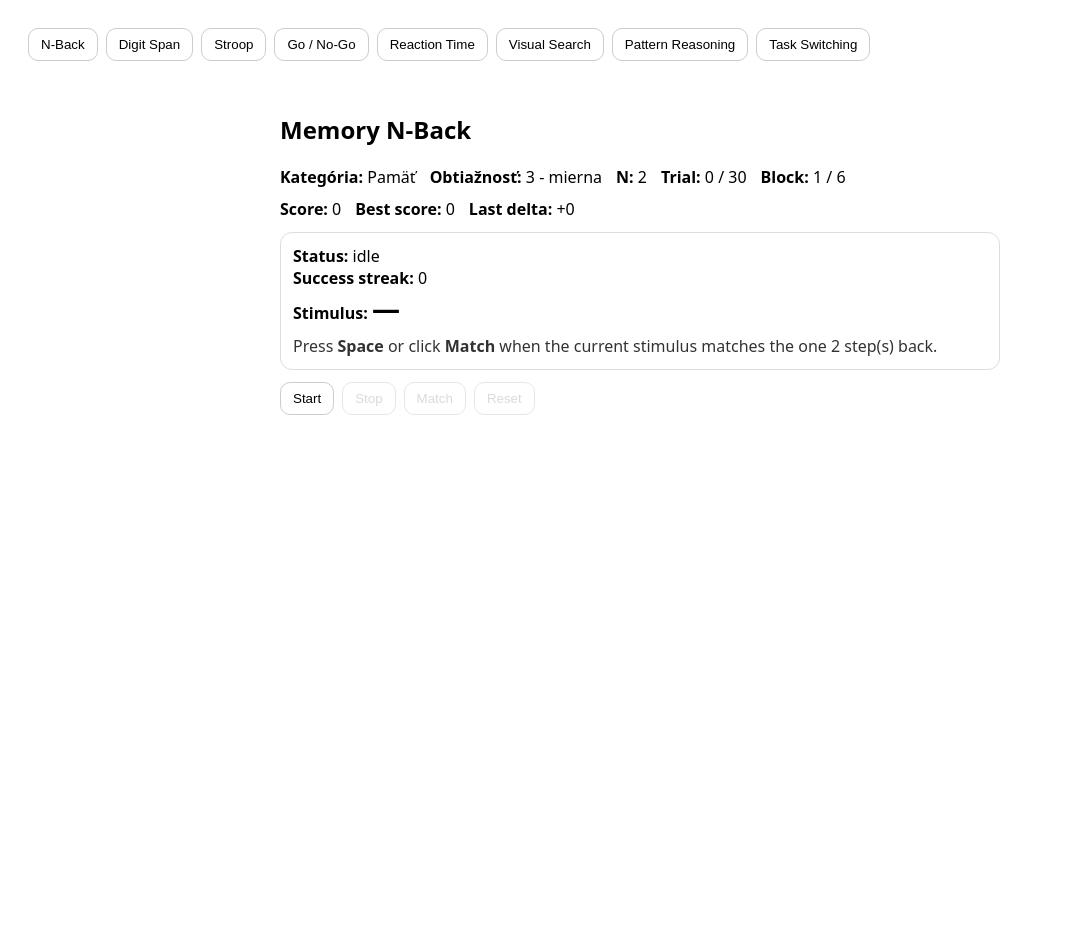
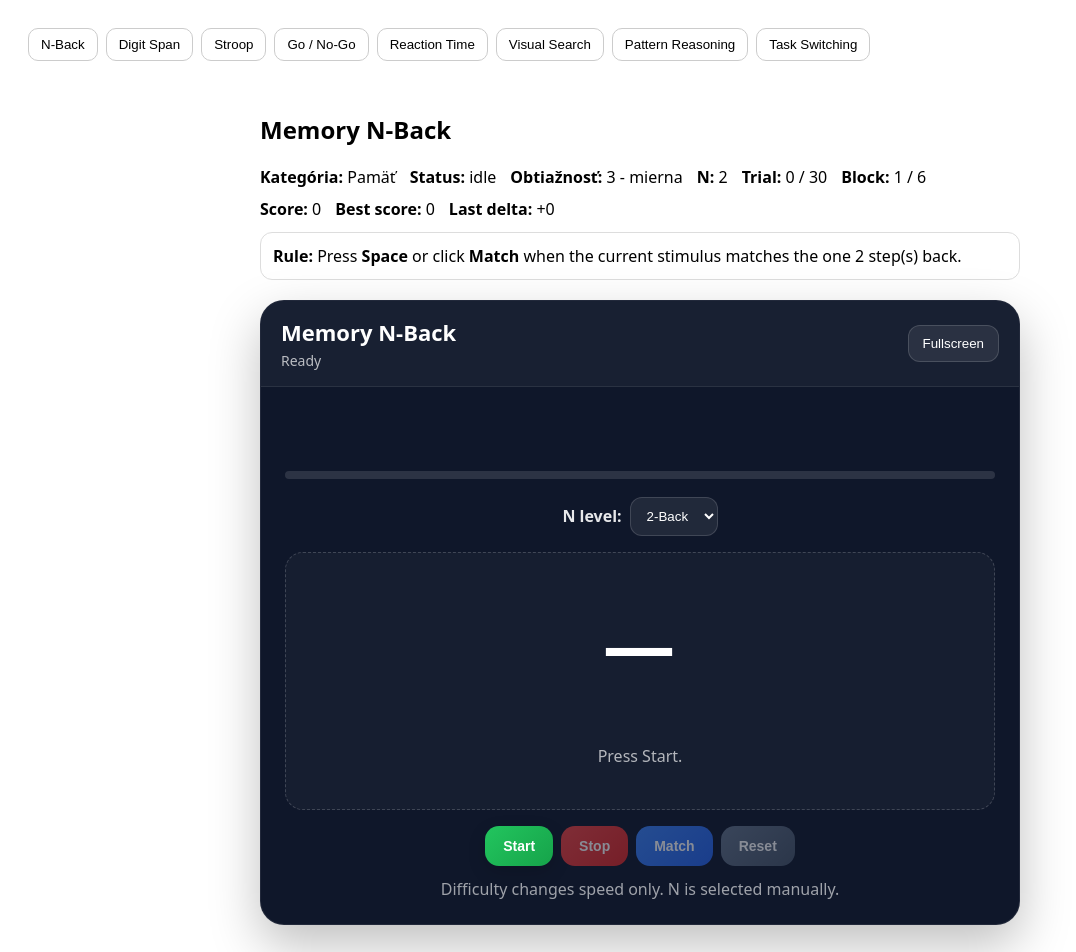
Before and after one commit to geniuusxgod/Interaktivne-aplikacie-na-rozvoj-kognitivnych-zrucnosti, a Vue app: page / in a window 1280 px wide. Shown: the top 952 px of the page, without its empty margins (0-1076 px from the left). Before the commit the page ends 800 px from the top, so only its background shows below. Built offline with nearby package versions, Linux system fonts and the light colour scheme.

Commit message:
rework and add fullscreen mode, gamification and UI to n back

```diff
--- a/src/components/MemoryNBack.vue
+++ b/src/components/MemoryNBack.vue
@@ -1,11 +1,12 @@
 <template>
-  <div class="module" :class="flashKind">
+  <div class="module">
     <h2>Memory N-Back</h2>
 
     <div class="topbar">
       <div><b>Kategória:</b> Pamäť</div>
+      <div><b>Status:</b> {{ phase }}</div>
       <div><b>Obtiažnosť:</b> {{ difficultyLabel }}</div>
-      <div><b>N:</b> {{ levelConfig.n }}</div>
+      <div><b>N:</b> {{ selectedN }}</div>
       <div><b>Trial:</b> {{ trialIndex }} / {{ totalTrials }}</div>
       <div><b>Block:</b> {{ currentBlockIndex }} / {{ totalBlocks }}</div>
     </div>
@@ -17,29 +18,99 @@
     </div>
 
     <div class="panel">
-      <div><b>Status:</b> {{ phase }}</div>
+      <div><b>Rule:</b> Press <b>Space</b> or click <b>Match</b> when the current stimulus matches the one {{ selectedN }} step(s) back.</div>
+
+      <template v-if="showDebug">
         <div><b>Success streak:</b> {{ successStreak }}</div>
-      <div><b>Stimulus:</b> <span class="stimulus">{{ currentStimulus ?? "—" }}</span></div>
-
-      <div class="hint">
-        Press <b>Space</b> or click <b>Match</b> when the current stimulus matches the one {{ levelConfig.n }} step(s) back.
+        <div><b>Stimulus duration:</b> {{ levelConfig.stimulusDurationMs }} ms</div>
+        <div><b>ISI:</b> {{ levelConfig.isiMs }} ms</div>
+      </template>
     </div>
 
-      <div v-if="feedback" class="feedback" :class="feedback.kind">
-        {{ feedback.text }}
+    <div class="game-shell" ref="gameShellRef">
+      <div class="game-shell-header">
+        <div class="game-shell-title-wrap">
+          <div class="game-shell-title">Memory N-Back</div>
+          <div class="game-shell-subtitle">
+            {{
+              currentStimulus !== null
+                ? `Match if equal to ${selectedN}-back`
+                : phase === "running"
+                  ? "Wait for the next stimulus"
+                  : "Ready"
+            }}
           </div>
         </div>
 
-    <div class="controls">
-      <button :disabled="phase === 'running'" @click="start">Start</button>
-      <button :disabled="phase !== 'running'" @click="stop">Stop</button>
-      <button :disabled="phase !== 'running'" @click="registerResponse">Match</button>
-      <button :disabled="phase !== 'finished'" @click="reset">Reset</button>
+        <button class="fullscreen-btn" @click="toggleFullscreen">
+          {{ isFullscreen ? "Exit fullscreen" : "Fullscreen" }}
+        </button>
       </div>
 
-    <div v-if="showDebug" class="debug">
+      <div class="game-shell-body">
+        <div class="shell-top-status">
+          <div v-if="combo >= 2" class="combo-badge">
+            🔥 Combo x{{ combo }} • {{ comboMultiplier.toFixed(1) }}x
+          </div>
+        </div>
+
+        <transition name="score-pop">
+          <div
+            v-if="floatingScore"
+            class="floating-score"
+            :class="{ negative: floatingScore.value < 0 }"
+          >
+            {{ floatingScore.value >= 0 ? `+${floatingScore.value}` : floatingScore.value }}
+          </div>
+        </transition>
+
+        <div class="progress">
+          <div
+            class="progress-fill"
+            :style="{ width: `${Math.min(100, (trialIndex / totalTrials) * 100)}%` }"
+          ></div>
+        </div>
+
+        <div class="mode-row">
+          <label class="select select-dark">
+            N level:
+            <select v-model.number="selectedN" :disabled="phase === 'running'">
+              <option v-for="n in nOptions" :key="n" :value="n">{{ n }}-Back</option>
+            </select>
+          </label>
+        </div>
+
+        <div class="stimulusBox">
+          <div class="stimulus">
+            {{ currentStimulus ?? "—" }}
+          </div>
+
+          <div class="subhint subhint-dark">
+            {{
+              phase === "running"
+                ? `Press Match if current letter equals the one ${selectedN} step(s) back.`
+                : "Press Start."
+            }}
+          </div>
+        </div>
+
+        <div class="controls controls-centered">
+          <button class="btn btn-start" :disabled="phase === 'running'" @click="start">Start</button>
+          <button class="btn btn-stop" :disabled="phase !== 'running'" @click="stop">Stop</button>
+          <button class="btn btn-match" :disabled="phase !== 'running'" @click="registerResponse">Match</button>
+          <button class="btn btn-reset" :disabled="phase !== 'finished'" @click="reset">Reset</button>
+        </div>
+
+        <div v-if="showDebug" class="debug debug-dark">
           <div><b>Stimulus duration:</b> {{ levelConfig.stimulusDurationMs }} ms</div>
           <div><b>ISI:</b> {{ levelConfig.isiMs }} ms</div>
+          <div><b>N:</b> {{ selectedN }}</div>
+        </div>
+
+        <div class="hint hint-centered">
+          Difficulty changes speed only. N is selected manually.
+        </div>
+      </div>
     </div>
 
     <div v-if="phase === 'finished'" class="results">
@@ -71,7 +142,6 @@ import { useGameSession } from "../composables/useGameSession";
 import { useTimeout } from "../composables/useTimeout";
 import { useAdaptiveDifficulty } from "../composables/useAdaptiveDifficulty";
 import { useGameScoring } from "../composables/useGameScoring";
-import { useInstantFeedback } from "../composables/useInstantFeedback";
 
 const MODULE_ID = "memory_nback";
 const CATEGORY = "pamat";
@@ -116,24 +186,23 @@ const { score, bestScore, lastDelta, awardScore, resetScore } = useGameScoring(M
   slowThresholdMs: 1300
 });
 
-const { feedback, flashKind, showFeedback, clearFeedback } = useInstantFeedback({
-  durationMs: 700
-});
-
 const totalTrials = ref(30);
 const blockSize = ref(5);
 
+const nOptions = [1, 2, 3, 4];
+const selectedN = ref(2);
+
 const difficultySettings = [
-  { n: 1, stimulusDurationMs: 980, isiMs: 560 },
-  { n: 2, stimulusDurationMs: 900, isiMs: 520 },
-  { n: 2, stimulusDurationMs: 820, isiMs: 480 },
-  { n: 2, stimulusDurationMs: 740, isiMs: 440 },
-  { n: 3, stimulusDurationMs: 680, isiMs: 410 },
-  { n: 3, stimulusDurationMs: 620, isiMs: 380 },
-  { n: 3, stimulusDurationMs: 570, isiMs: 350 },
-  { n: 4, stimulusDurationMs: 530, isiMs: 320 },
-  { n: 4, stimulusDurationMs: 490, isiMs: 300 },
-  { n: 4, stimulusDurationMs: 450, isiMs: 280 }
+  { stimulusDurationMs: 980, isiMs: 560 },
+  { stimulusDurationMs: 900, isiMs: 520 },
+  { stimulusDurationMs: 820, isiMs: 480 },
+  { stimulusDurationMs: 740, isiMs: 440 },
+  { stimulusDurationMs: 680, isiMs: 410 },
+  { stimulusDurationMs: 620, isiMs: 380 },
+  { stimulusDurationMs: 570, isiMs: 350 },
+  { stimulusDurationMs: 530, isiMs: 320 },
+  { stimulusDurationMs: 490, isiMs: 300 },
+  { stimulusDurationMs: 450, isiMs: 280 }
 ];
 
 const levelConfig = computed(() => {
@@ -153,6 +222,13 @@ const currentTrialResponseAtMs = ref(null);
 const currentBlockIndex = ref(1);
 const totalBlocks = computed(() => Math.ceil(totalTrials.value / blockSize.value));
 
+const combo = ref(0);
+const comboMultiplier = computed(() => 1 + combo.value * 0.1);
+const floatingScore = ref(null);
+
+const gameShellRef = ref(null);
+const isFullscreen = ref(false);
+
 function nowMs() {
   return performance.now();
 }
@@ -164,7 +240,7 @@ function randomStimulus() {
 
 function buildStimulusForTrial(trialNumber1Based) {
   const index = trialNumber1Based - 1;
-  const n = levelConfig.value.n;
+  const n = selectedN.value;
 
   if (index >= n && Math.random() < 0.35) {
     return sequence.value[index - n];
@@ -179,11 +255,34 @@ function buildStimulusForTrial(trialNumber1Based) {
   return candidate;
 }
 
-function computeIsTarget(stimulus, trialNumber1Based, n) {
+function computeIsTarget(stimulus, trialNumber1Based) {
   const idx = trialNumber1Based - 1;
-  const backIdx = idx - n;
+  const backIdx = idx - selectedN.value;
   if (backIdx < 0) return false;
   return sequence.value[backIdx] === stimulus;
+}
+
+function updateCombo(correct) {
+  combo.value = correct ? combo.value + 1 : 0;
+}
+
+function showFloatingScore(value) {
+  floatingScore.value = { value };
+  setManagedTimeout(() => {
+    floatingScore.value = null;
+  }, 650);
+}
+
+async function toggleFullscreen() {
+  if (!document.fullscreenElement) {
+    await gameShellRef.value?.requestFullscreen();
+  } else {
+    await document.exitFullscreen();
+  }
+}
+
+function handleFullscreenChange() {
+  isFullscreen.value = Boolean(document.fullscreenElement);
 }
 
 function reset() {
@@ -191,7 +290,6 @@ function reset() {
   resetSession();
   resetDifficulty();
   resetScore();
-  clearFeedback();
 
   currentStimulus.value = null;
   sequence.value = [];
@@ -199,11 +297,15 @@ function reset() {
   currentTrialResponded.value = false;
   currentTrialResponseAtMs.value = null;
   currentBlockIndex.value = 1;
+
+  combo.value = 0;
+  floatingScore.value = null;
 }
 
 function stop() {
   clearAllTimeouts();
   currentStimulus.value = null;
+  floatingScore.value = null;
   stopSession();
 }
 
@@ -219,7 +321,7 @@ function finalizeTrial(trialNumber1Based) {
 
   if (stimulus === null || shownAt === null) return;
 
-  const isTarget = computeIsTarget(stimulus, trialNumber1Based, levelConfig.value.n);
+  const isTarget = computeIsTarget(stimulus, trialNumber1Based);
   const userPressed = currentTrialResponded.value;
   const correct = (isTarget && userPressed) || (!isTarget && !userPressed);
 
@@ -234,7 +336,7 @@ function finalizeTrial(trialNumber1Based) {
   addResponse({
     trial: trialNumber1Based,
     stimulus,
-    n: levelConfig.value.n,
+    n: selectedN.value,
     difficulty: difficulty.value,
     isTarget,
     userPressed,
@@ -253,11 +355,8 @@ function finalizeTrial(trialNumber1Based) {
     penalty: falseAlarm ? 0.4 : miss ? 0.28 : 0
   });
 
-  showFeedback({
-    correct,
-    correctText: "Správne",
-    incorrectText: falseAlarm ? "Nesprávne - false alarm" : miss ? "Nesprávne - miss" : "Nesprávne"
-  });
+  updateCombo(correct);
+  showFloatingScore(lastDelta.value);
 }
 
 function evaluateCurrentBlock() {
@@ -344,10 +443,12 @@ function onKeydown(e) {
 
 onMounted(() => {
   window.addEventListener("keydown", onKeydown);
+  document.addEventListener("fullscreenchange", handleFullscreenChange);
 });
 
 onBeforeUnmount(() => {
   window.removeEventListener("keydown", onKeydown);
+  document.removeEventListener("fullscreenchange", handleFullscreenChange);
   clearAllTimeouts();
 });
 
@@ -397,11 +498,14 @@ const payload = computed(() =>
     settings: {
       totalTrials: totalTrials.value,
       blockSize: blockSize.value,
-      n: levelConfig.value.n,
+      n: selectedN.value,
       stimulusDurationMs: levelConfig.value.stimulusDurationMs,
       isiMs: levelConfig.value.isiMs,
       adaptive: true,
-      localScore: true
+      localScore: true,
+      fullscreen: true,
+      combo: true,
+      scorePopup: true
     }
   })
 );
@@ -409,19 +513,10 @@ const payload = computed(() =>
 
 <style scoped>
 .module {
-  max-width: 720px;
+  max-width: 760px;
   margin: 0 auto;
   padding: 16px;
   font-family: system-ui, -apple-system, Segoe UI, Roboto, Arial;
-  transition: background-color 0.25s ease;
-}
-
-.flash-ok {
-  background: rgba(34, 197, 94, 0.08);
-}
-
-.flash-bad {
-  background: rgba(239, 68, 68, 0.08);
 }
 
 .topbar,
@@ -437,18 +532,185 @@ const payload = computed(() =>
   border-radius: 12px;
   padding: 12px;
   margin: 12px 0;
+  background: white;
+}
+
+.game-shell {
+  position: relative;
+  background: #0f172a;
+  color: white;
+  border-radius: 24px;
+  overflow: hidden;
+  border: 1px solid rgba(255, 255, 255, 0.08);
+  box-shadow: 0 20px 50px rgba(0, 0, 0, 0.25);
+  max-width: 980px;
+  margin: 20px auto;
+}
+
+.game-shell-header {
+  display: flex;
+  justify-content: space-between;
+  align-items: center;
+  padding: 16px 20px;
+  background: rgba(255, 255, 255, 0.04);
+  border-bottom: 1px solid rgba(255, 255, 255, 0.08);
+}
+
+.game-shell-title-wrap {
+  display: flex;
+  flex-direction: column;
+  gap: 4px;
+}
+
+.game-shell-title {
+  font-size: 22px;
+  font-weight: 700;
+}
+
+.game-shell-subtitle {
+  font-size: 14px;
+  color: rgba(255, 255, 255, 0.7);
+}
+
+.fullscreen-btn {
+  padding: 10px 14px;
+  border-radius: 12px;
+  border: 1px solid rgba(255, 255, 255, 0.15);
+  background: rgba(255, 255, 255, 0.08);
+  color: white;
+  cursor: pointer;
+}
+
+.fullscreen-btn:hover {
+  background: rgba(255, 255, 255, 0.14);
+}
+
+.game-shell-body {
+  padding: 24px;
+}
+
+.shell-top-status {
+  display: flex;
+  flex-direction: column;
+  align-items: center;
+  gap: 12px;
+  min-height: 52px;
+  margin-bottom: 8px;
+}
+
+.combo-badge {
+  padding: 8px 14px;
+  border-radius: 999px;
+  background: rgba(245, 158, 11, 0.14);
+  color: #fcd34d;
+  border: 1px solid rgba(245, 158, 11, 0.3);
+  font-weight: 700;
+  font-size: 14px;
+  letter-spacing: 0.2px;
+}
+
+.floating-score {
+  position: absolute;
+  top: 98px;
+  right: 28px;
+  z-index: 5;
+  padding: 10px 14px;
+  border-radius: 14px;
+  background: rgba(34, 197, 94, 0.18);
+  color: #bbf7d0;
+  border: 1px solid rgba(34, 197, 94, 0.35);
+  font-weight: 800;
+  font-size: 18px;
+  box-shadow: 0 8px 24px rgba(0, 0, 0, 0.22);
+}
+
+.floating-score.negative {
+  background: rgba(239, 68, 68, 0.18);
+  color: #fecaca;
+  border: 1px solid rgba(239, 68, 68, 0.35);
+}
+
+.score-pop-enter-active,
+.score-pop-leave-active {
+  transition: all 0.35s ease;
+}
+
+.score-pop-enter-from,
+.score-pop-leave-to {
+  opacity: 0;
+  transform: translateY(10px) scale(0.96);
+}
+
+.progress {
+  height: 8px;
+  background: rgba(255, 255, 255, 0.12);
+  border-radius: 10px;
+  overflow: hidden;
+  margin-bottom: 18px;
+}
+
+.progress-fill {
+  height: 100%;
+  background: linear-gradient(90deg, #f59e0b, #fb923c);
+  transition: width 0.3s ease;
+}
+
+.mode-row {
+  display: flex;
+  justify-content: center;
+  margin-bottom: 16px;
+}
+
+.select {
+  display: flex;
+  gap: 8px;
+  align-items: center;
+}
+
+.select-dark {
+  color: rgba(255, 255, 255, 0.9);
+  font-weight: 600;
+}
+
+.select-dark select {
+  padding: 10px 12px;
+  border-radius: 12px;
+  border: 1px solid rgba(255, 255, 255, 0.14);
+  background: rgba(255, 255, 255, 0.08);
+  color: white;
+}
+
+.select-dark option {
+  color: black;
+}
+
+.stimulusBox {
+  margin-top: 4px;
+  border: 1px dashed rgba(255, 255, 255, 0.18);
+  border-radius: 18px;
+  min-height: 220px;
+  display: grid;
+  place-items: center;
+  background: rgba(255, 255, 255, 0.03);
+  padding: 18px;
+  margin-bottom: 16px;
 }
 
 .stimulus {
-  font-size: 28px;
+  font-size: 72px;
   display: inline-block;
-  min-width: 24px;
-  font-weight: 700;
+  min-width: 40px;
+  font-weight: 800;
+  letter-spacing: 2px;
 }
 
-.hint {
-  margin-top: 8px;
-  opacity: 0.8;
+.subhint {
+  margin-top: 6px;
+}
+
+.subhint-dark {
+  color: rgba(255, 255, 255, 0.68);
+  text-align: center;
 }
 
 .controls {
@@ -458,45 +720,38 @@ const payload = computed(() =>
   margin: 12px 0;
 }
 
-button {
-  padding: 8px 12px;
-  border-radius: 10px;
-  border: 1px solid #ccc;
-  background: #fff;
-  cursor: pointer;
+.controls-centered {
+  justify-content: center;
 }
 
-button:disabled {
+button:disabled,
+select:disabled {
   opacity: 0.5;
   cursor: not-allowed;
-}
-
-.feedback {
-  margin-top: 12px;
-  padding: 10px 12px;
-  border-radius: 10px;
-}
-
-.feedback.ok {
-  background: #ecfdf5;
-  color: #166534;
-  border: 1px solid #bbf7d0;
-}
-
-.feedback.bad {
-  background: #fef2f2;
-  color: #991b1b;
-  border: 1px solid #fecaca;
 }
 
 .debug {
   margin-top: 12px;
   padding: 12px;
-  border: 1px dashed #ccc;
   border-radius: 12px;
   display: grid;
   gap: 6px;
-  background: #fafafa;
+}
+
+.debug-dark {
+  border: 1px dashed rgba(255, 255, 255, 0.16);
+  background: rgba(255, 255, 255, 0.04);
+  color: rgba(255, 255, 255, 0.78);
+}
+
+.hint {
+  margin-top: 8px;
+  opacity: 0.8;
+}
+
+.hint-centered {
+  text-align: center;
+  color: rgba(255, 255, 255, 0.75);
 }
 
 .results {
@@ -513,4 +768,100 @@ button:disabled {
   border-radius: 12px;
   border: 1px solid #eee;
 }
+
+.btn {
+  padding: 12px 18px;
+  border-radius: 14px;
+  border: none;
+  font-weight: 700;
+  font-size: 14px;
+  cursor: pointer;
+  transition: all 0.18s ease;
+  box-shadow: 0 6px 18px rgba(0, 0, 0, 0.15);
+  color: white;
+}
+
+.btn:hover {
+  transform: translateY(-1px);
+  filter: brightness(1.05);
+}
+
+.btn:active {
+  transform: scale(0.96);
+}
+
+.btn:disabled {
+  opacity: 0.5;
+  cursor: not-allowed;
+  transform: none;
+  box-shadow: none;
+}
+
+.btn-start {
+  background: linear-gradient(135deg, #22c55e, #16a34a);
+}
+
+.btn-stop {
+  background: linear-gradient(135deg, #ef4444, #dc2626);
+}
+
+.btn-reset {
+  background: linear-gradient(135deg, #64748b, #475569);
+}
+
+.btn-match {
+  background: linear-gradient(135deg, #3b82f6, #2563eb);
+}
+
+.game-shell:fullscreen {
+  max-width: none;
+  width: 100vw;
+  height: 100vh;
+  border-radius: 0;
+  margin: 0;
+  background: #020617;
+}
+
+.game-shell:fullscreen .game-shell-body {
+  height: calc(100vh - 73px);
+  display: flex;
+  flex-direction: column;
+  justify-content: flex-start;
+  align-items: center;
+  overflow-y: auto;
+  padding: 24px 20px 28px;
+  gap: 10px;
+}
+
+.game-shell:fullscreen .stimulusBox {
+  flex: 1;
+  width: 100%;
+  max-width: 900px;
+}
+
+.game-shell:fullscreen .game-shell-title {
+  font-size: 26px;
+}
+
+.game-shell:fullscreen .controls button,
+.game-shell:fullscreen .fullscreen-btn,
+.game-shell:fullscreen .select-dark select {
+  font-size: 16px;
+  padding: 12px 18px;
+}
+
+.game-shell:fullscreen .floating-score {
+  top: 110px;
+  right: 34px;
+  font-size: 20px;
+  padding: 12px 16px;
+}
+
+.game-shell:fullscreen .combo-badge {
+  font-size: 15px;
+}
+
+.game-shell:fullscreen .stimulus {
+  font-size: 96px;
+}
 </style>
```
Lines whose indentation alone changed are shown as unchanged.
